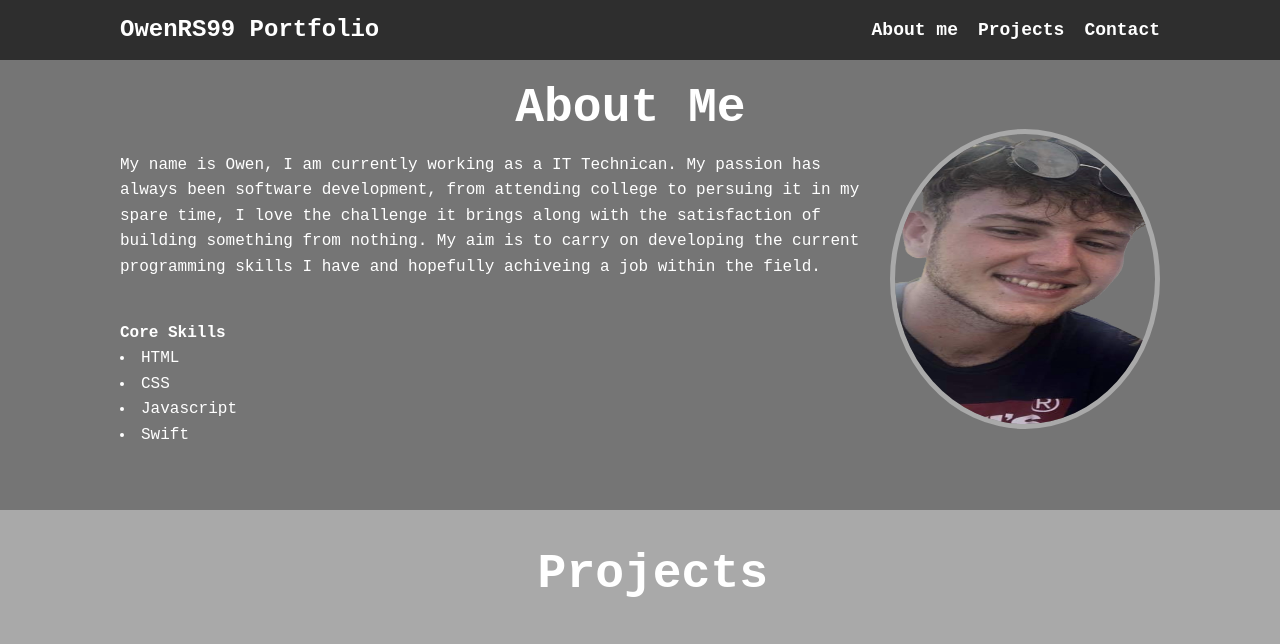
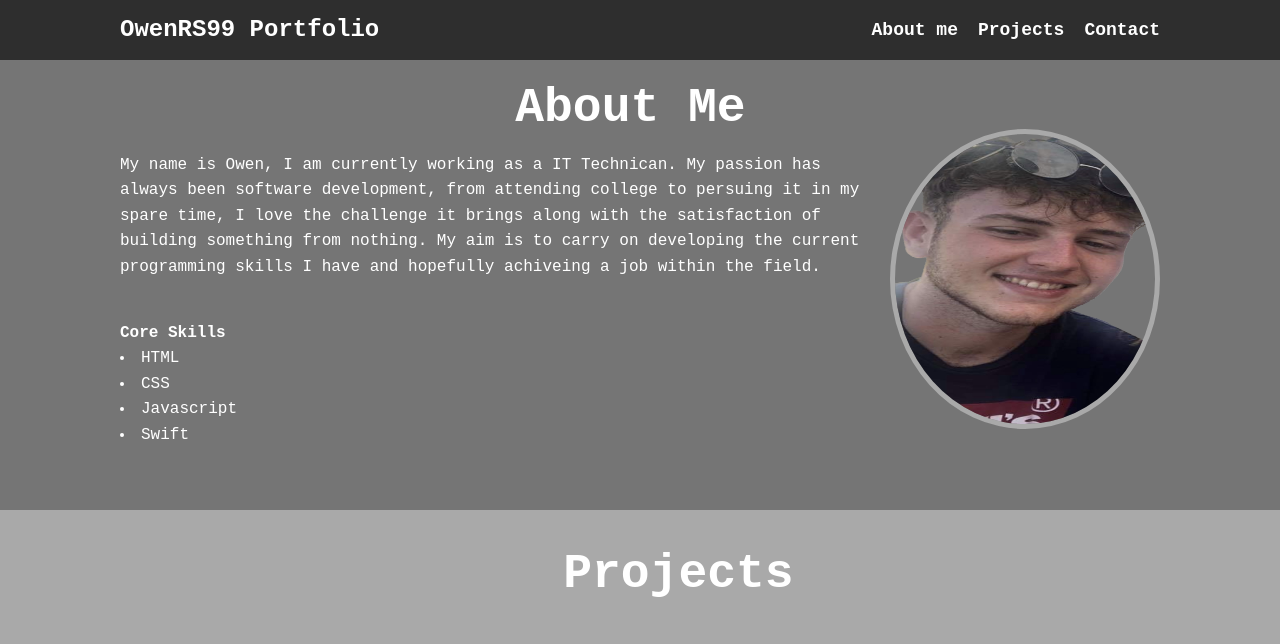
Before and after one commit to OwenRS99/OwenRS99.github.io, a plain HTML site: page index.html in a window 1280 px wide. Shown: the top 644 px of the page. Drawn offline with Linux system fonts and the light colour scheme.

Commit message:
Changed Margin for H1

```diff
--- a/stylesheet.css
+++ b/stylesheet.css
@@ -123,7 +123,7 @@ a:hover {
 
 .boxes h1 {
     color: white;
-    margin-left: 42%;
+    margin-left: 44%;
     margin-top: 2%;
     font-weight: bold;
     font-size: 3rem;
```
